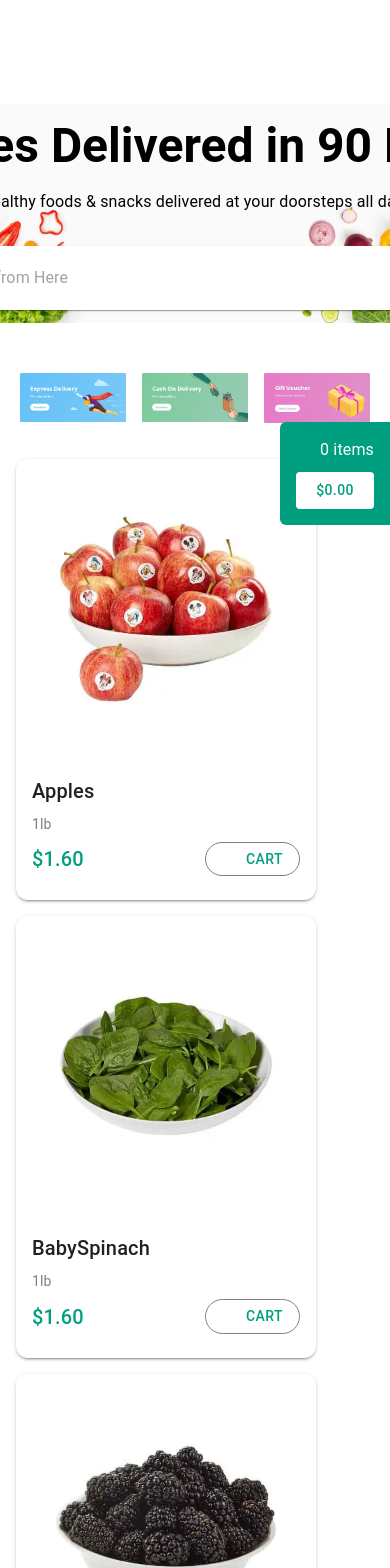
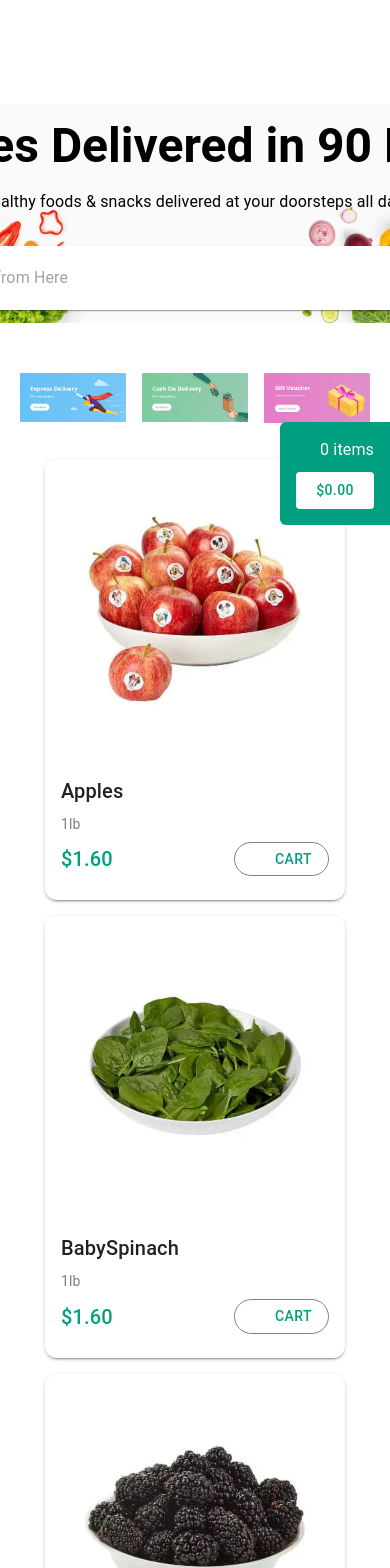
Before and after one commit to nomi898/PickBazarwebsite, a React (Vite) app: page / in a window 390 px wide. Shown: the top 1568 px of the page. Built offline with nearby package versions, Linux system fonts and the light colour scheme; some icons are missing.

Commit message:
Update for solving console error of Grid

```diff
--- a/src/components/ItemsCard.jsx
+++ b/src/components/ItemsCard.jsx
@@ -36,7 +36,11 @@ const handleClose = () => setOpen(false);
       <Grid container spacing={2}>
         {products.map((product) => (
 
-          <Grid key={product.id} item xs={12} sm={6} md={3}>
+          <Grid key={product.id} sx={{
+            flex: '1 1 100%',       // mobile
+            '@media (min-width:600px)': { flex: '1 1 50%' },   // small
+            '@media (min-width:900px)': { flex: '1 1 20%' },   // medium
+          }}>
             <Card sx={{ borderRadius: 3, boxShadow: 2,maxWidth: 300, mx: "auto"  }}>
               <CardMedia onClick={handleOpen}
                 component="img"
```
